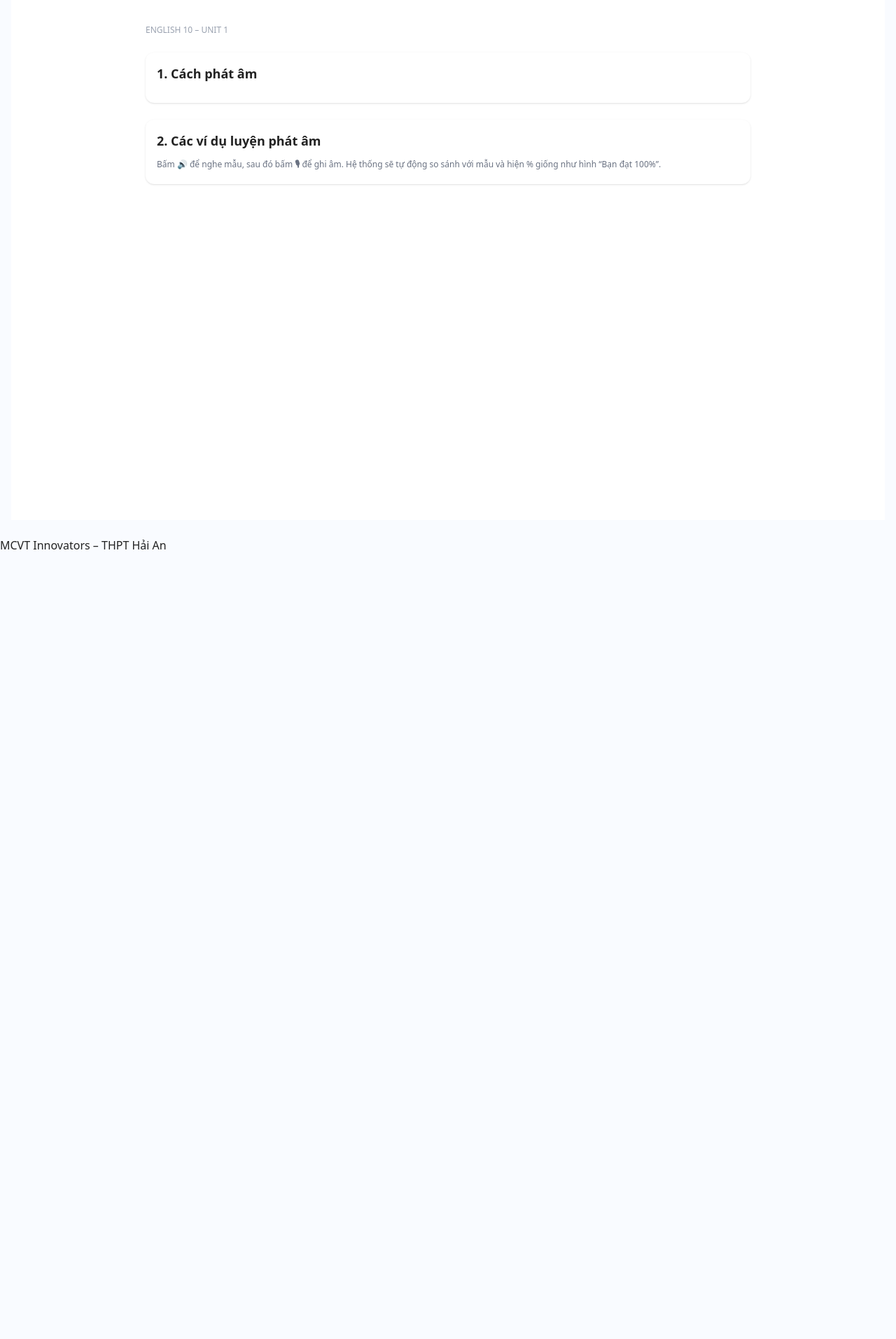
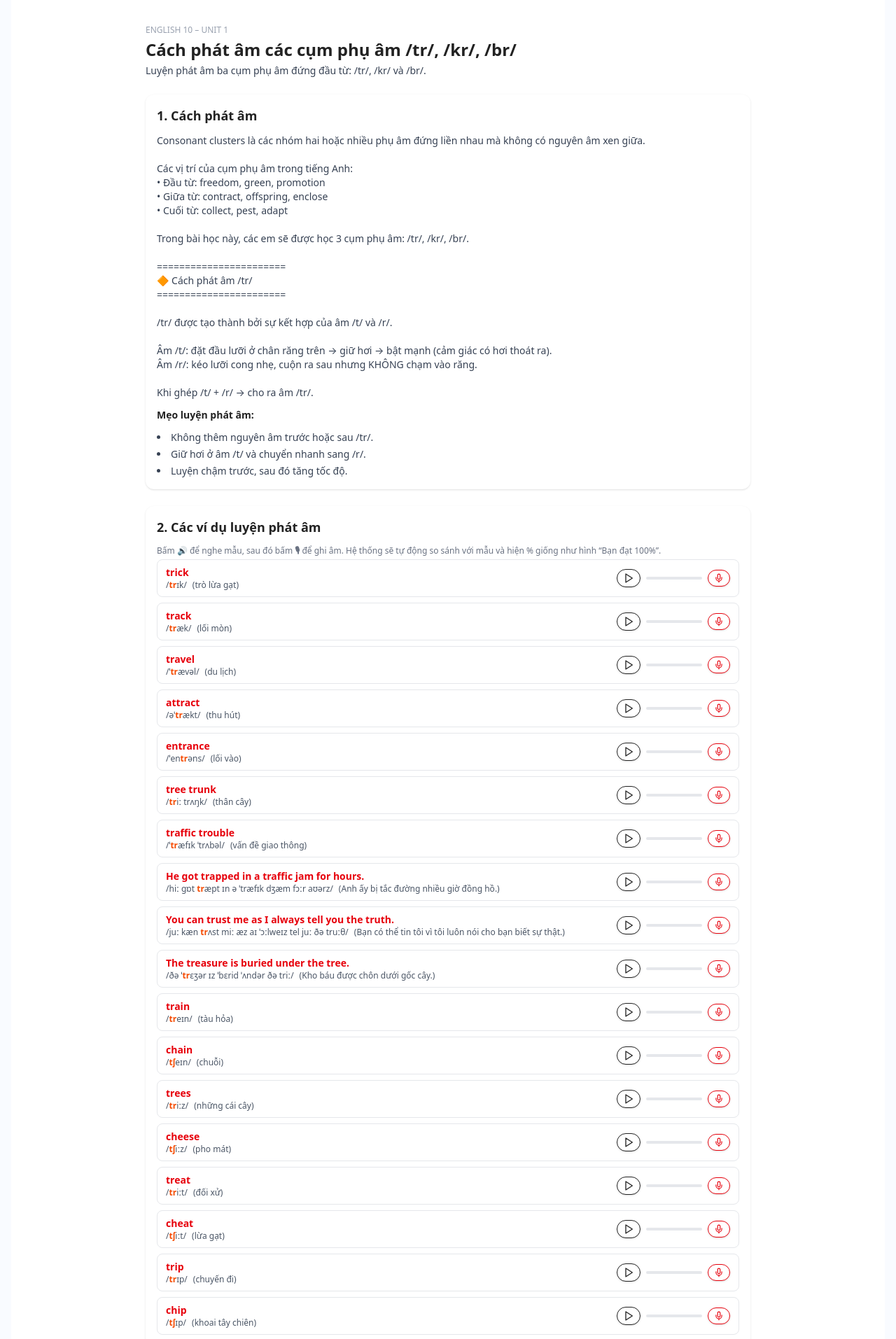
Before and after one commit to Thinit362/my-english-ai, a Next.js app: page /english-10/unit/1/pronunciation in a window 1280 px wide. Shown: the part 400-2313 px from the top of the page at 70% size. Before the commit the page ends 1191 px from the top, so only its background shows below. Built offline with nearby package versions, Linux system fonts and the light colour scheme.

Commit message:
Update en10.u1.ts

```diff
--- a/content/pronunciation/en10.u1.ts
+++ b/content/pronunciation/en10.u1.ts
@@ -3,14 +3,83 @@ import { UnitPronunciation } from "../english10.pronunciation";
 const u1: UnitPronunciation = {
   unit: 1,
   pronunciation: {
-    title: "",
-    focus: "",
-    viExplain: "",
-    tips: [],
+    title: "Cách phát âm các cụm phụ âm /tr/, /kr/, /br/",
+    focus: "Luyện phát âm ba cụm phụ âm đứng đầu từ: /tr/, /kr/ và /br/.",
+    viExplain: `Consonant clusters là các nhóm hai hoặc nhiều phụ âm đứng liền nhau mà không có nguyên âm xen giữa.
+
+Các vị trí của cụm phụ âm trong tiếng Anh:
+• Đầu từ: freedom, green, promotion
+• Giữa từ: contract, offspring, enclose
+• Cuối từ: collect, pest, adapt
+
+Trong bài học này, các em sẽ được học 3 cụm phụ âm: /tr/, /kr/, /br/.
+
+=======================
+🔶 Cách phát âm /tr/
+=======================
+
+/tr/ được tạo thành bởi sự kết hợp của âm /t/ và /r/.
+
+Âm /t/: đặt đầu lưỡi ở chân răng trên → giữ hơi → bật mạnh (cảm giác có hơi thoát ra).
+Âm /r/: kéo lưỡi cong nhẹ, cuộn ra sau nhưng KHÔNG chạm vào răng.
+
+Khi ghép /t/ + /r/ → cho ra âm /tr/.`,
+
+    tips: [
+      "Không thêm nguyên âm trước hoặc sau /tr/.",
+      "Giữ hơi ở âm /t/ và chuyển nhanh sang /r/.",
+      "Luyện chậm trước, sau đó tăng tốc độ.",
+    ],
+
     items: [
-      // { text: "", ipa: "", vi: "", highlight: "" }
-    ]
-  }
+      // ===== Ví dụ từ đơn =====
+      { text: "trick", ipa: "trɪk", vi: "trò lừa gạt", highlight: "tr" },
+      { text: "track", ipa: "træk", vi: "lối mòn", highlight: "tr" },
+      { text: "travel", ipa: "ˈtrævəl", vi: "du lịch", highlight: "tr" },
+      { text: "attract", ipa: "əˈtrækt", vi: "thu hút", highlight: "tr" },
+      { text: "entrance", ipa: "ˈentrəns", vi: "lối vào", highlight: "tr" },
+
+      // ===== Ví dụ cụm từ =====
+      { text: "tree trunk", ipa: "triː trʌŋk", vi: "thân cây", highlight: "tr" },
+      { text: "traffic trouble", ipa: "ˈtræfɪk ˈtrʌbəl", vi: "vấn đề giao thông", highlight: "tr" },
+
+      // ===== Ví dụ câu =====
+      {
+        text: "He got trapped in a traffic jam for hours.",
+        ipa: "hiː ɡɒt træpt ɪn ə ˈtræfɪk dʒæm fɔːr aʊərz",
+        vi: "Anh ấy bị tắc đường nhiều giờ đồng hồ.",
+        type: "sentence",
+        highlight: "tr",
+      },
+      {
+        text: "You can trust me as I always tell you the truth.",
+        ipa: "juː kæn trʌst miː æz aɪ ˈɔːlweɪz tel juː ðə truːθ",
+        vi: "Bạn có thể tin tôi vì tôi luôn nói cho bạn biết sự thật.",
+        type: "sentence",
+        highlight: "tr",
+      },
+      {
+        text: "The treasure is buried under the tree.",
+        ipa: "ðə ˈtrɛʒər ɪz ˈbɛrid ˈʌndər ðə triː",
+        vi: "Kho báu được chôn dưới gốc cây.",
+        type: "sentence",
+        highlight: "tr",
+      },
+
+      // ===== So sánh /tr/ và /tʃ/ =====
+      { text: "train", ipa: "treɪn", vi: "tàu hỏa", highlight: "tr" },
+      { text: "chain", ipa: "tʃeɪn", vi: "chuỗi", highlight: "tʃ" },
+
+      { text: "trees", ipa: "triːz", vi: "những cái cây", highlight: "tr" },
+      { text: "cheese", ipa: "tʃiːz", vi: "pho mát", highlight: "tʃ" },
+
+      { text: "treat", ipa: "triːt", vi: "đối xử", highlight: "tr" },
+      { text: "cheat", ipa: "tʃiːt", vi: "lừa gạt", highlight: "tʃ" },
+
+      { text: "trip", ipa: "trɪp", vi: "chuyến đi", highlight: "tr" },
+      { text: "chip", ipa: "tʃɪp", vi: "khoai tây chiên", highlight: "tʃ" },
+    ],
+  },
 };
 
 export default u1;
```
